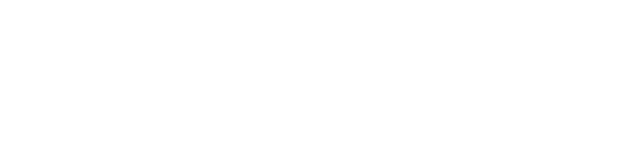
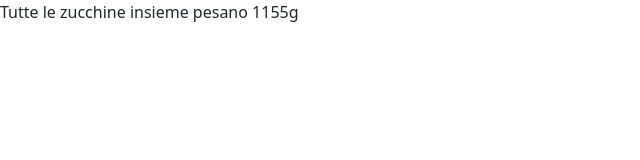
Before and after one commit to Daniele206/js-jsnacks-blocco-5, a plain HTML site: page 1/index.html in a window 1280 px wide. Shown: the whole page, without its empty margins (0-640 px from the left). Drawn offline with nearby package versions, Linux system fonts and the light colour scheme.

Commit message:
[finish] snack1

```diff
--- a/1/assets/js/script.js
+++ b/1/assets/js/script.js
@@ -1,4 +1,4 @@
-const list = [
+const zucchine = [
   {
     varietá: 'nera',
     perso_in_g: 100,
@@ -34,4 +34,16 @@ const list = [
     perso_in_g: 80,
     lunghezza_in_cm: 9,
   },
-]
+];
+
+let pesoTotale = 0;
+
+for(zucchina of zucchine){
+  pesoTotale = pesoTotale + zucchina.perso_in_g;
+}
+
+console.log(pesoTotale);
+
+const output = document.querySelector('.my-output');
+
+output.innerHTML = 'Tutte le zucchine insieme pesano ' + pesoTotale + 'g';
--- a/1/index.html
+++ b/1/index.html
@@ -9,6 +9,7 @@
   <title>Document</title>
 </head>
 <body>
+  <span class="my-output"></span>
 
   <script src="./assets/js/script.js"></script>
 </body>
```
